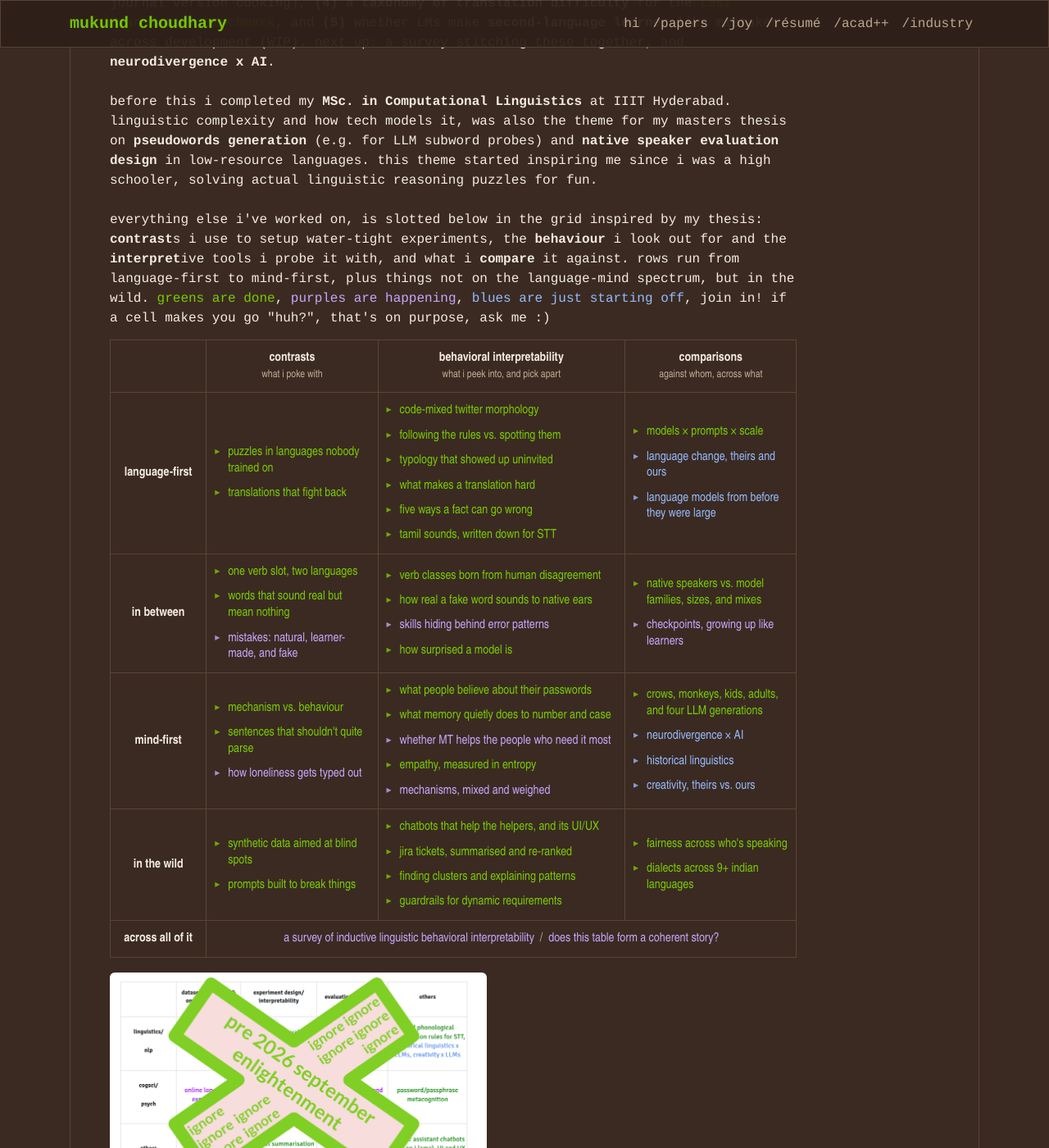
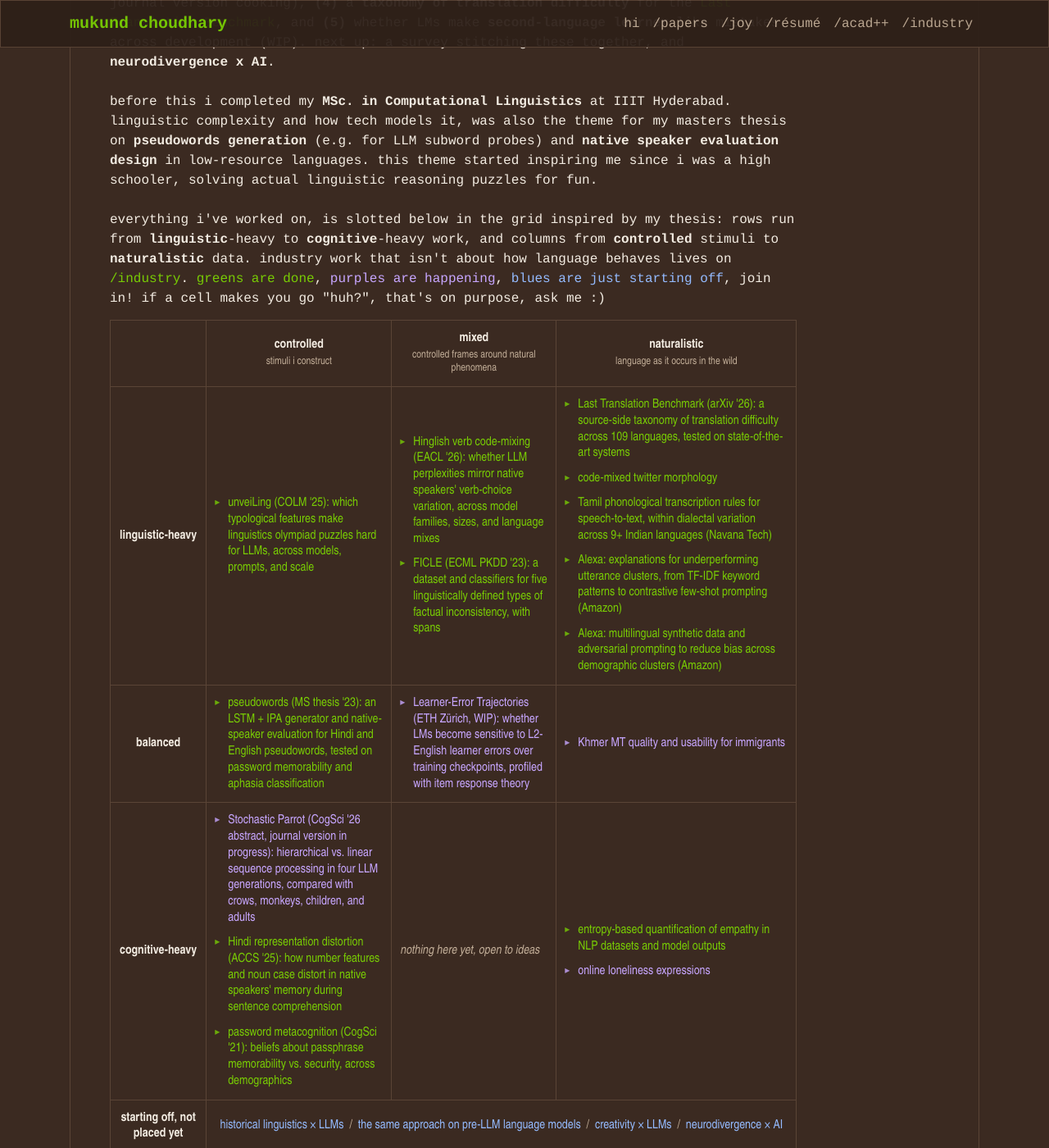
Before and after one commit to mukundc2k/mukundc2k.github.io, a Jekyll site: the page built from index.html, in a window 1280 px wide and 1400 px high, scrolled down 449 px. Shown: the whole window at 82% size. Built offline with Jekyll 4.4.1, drawn with Linux system fonts in a browser that asks for light colours; a style sheet for code colours, icons or effects is not loaded; some of the changed text lies outside the part shown.

Commit message:
redoing grid

```diff
--- a/_data/profile.yml
+++ b/_data/profile.yml
@@ -23,46 +23,44 @@ short_bio: >-
   <b>(5)</b> whether LMs make <b>second-language learner</b>-like mistakes across development (WIP).
   next up: a survey stitching these together, and <b>neurodivergence x AI</b>.<br><br>
   before this i completed my <b>MSc. in Computational Linguistics</b> at IIIT Hyderabad. linguistic complexity and how tech models it, was also the theme for my masters thesis on <b>pseudowords generation</b> (e.g. for LLM subword probes) and <b>native speaker evaluation design</b> in low-resource languages. this theme started inspiring me since i was a high schooler, solving actual linguistic reasoning puzzles for fun.<br><br>
-  everything else i've worked on, is slotted below in the grid inspired by my thesis: <b>contrast</b>s i use to setup water-tight experiments, the <b>behaviour</b> i look out for and the <b>interpret</b>ive tools i probe it with, and what i <b>compare</b> it against. rows run from language-first to mind-first, plus things not on the language-mind spectrum, but in the wild.
+  everything i've worked on, is slotted below in the grid inspired by my thesis: rows run from <b>linguistic</b>-heavy to <b>cognitive</b>-heavy work, and columns from <b>controlled</b> stimuli to <b>naturalistic</b> data. industry work that isn't about how language behaves lives on <a href="/experience">/industry</a>.
   <span class="st-done">greens are done</span>, <span class="st-doing">purples are happening</span>, <span class="st-next">blues are just starting off</span>, join in! if a cell makes you go "huh?", that's on purpose, ask me :)
   <div class="ilbi-wrap">
   <table class="ilbi-map">
   <thead>
   <tr>
   <th></th>
-  <th>contrasts<small>what i poke with</small></th>
-  <th>behavioral interpretability<small>what i peek into, and pick apart</small></th>
-  <th>comparisons<small>against whom, across what</small></th>
+  <th>controlled<small>stimuli i construct</small></th>
+  <th>mixed<small>controlled frames around natural phenomena</small></th>
+  <th>naturalistic<small>language as it occurs in the wild</small></th>
   </tr>
   </thead>
   <tbody>
   <tr>
-  <th>language-first</th>
-  <td><span class="st-done">puzzles in languages nobody trained on</span><span class="st-done">translations that fight back</span></td>
-  <td><span class="st-done">code-mixed twitter morphology</span><span class="st-done">following the rules vs. spotting them</span><span class="st-done">typology that showed up uninvited</span><span class="st-done">what makes a translation hard</span><span class="st-done">five ways a fact can go wrong</span><span class="st-done">tamil sounds, written down for STT</span></td>
-  <td><span class="st-done">models × prompts × scale</span><span class="st-next">language change, theirs and ours</span><span class="st-next">language models from before they were large</span></td>
+  <th>linguistic-heavy</th>
+  <td><span class="st-done">unveiLing (COLM '25): which typological features make linguistics olympiad puzzles hard for LLMs, across models, prompts, and scale</span></td>
+  <td><span class="st-done">Hinglish verb code-mixing (EACL '26): whether LLM perplexities mirror native speakers' verb-choice variation, across model families, sizes, and language mixes</span><span class="st-done">FICLE (ECML PKDD '23): a dataset and classifiers for five linguistically defined types of factual inconsistency, with spans</span></td>
+  <td><span class="st-done">Last Translation Benchmark (arXiv '26): a source-side taxonomy of translation difficulty across 109 languages, tested on state-of-the-art systems</span><span class="st-done">code-mixed twitter morphology</span><span class="st-done">Tamil phonological transcription rules for speech-to-text, within dialectal variation across 9+ Indian languages (Navana Tech)</span><span class="st-done">Alexa: explanations for underperforming utterance clusters, from TF-IDF keyword patterns to contrastive few-shot prompting (Amazon)</span><span class="st-done">Alexa: multilingual synthetic data and adversarial prompting to reduce bias across demographic clusters (Amazon)</span></td>
   </tr>
   <tr>
-  <th>in between</th>
-  <td><span class="st-done">one verb slot, two languages</span><span class="st-done">words that sound real but mean nothing</span><span class="st-doing">mistakes: natural, learner-made, and fake</span></td>
-  <td><span class="st-done">verb classes born from human disagreement</span><span class="st-done">how real a fake word sounds to native ears</span><span class="st-doing">skills hiding behind error patterns</span><span class="st-done">how surprised a model is</span></td>
-  <td><span class="st-done">native speakers vs. model families, sizes, and mixes</span><span class="st-doing">checkpoints, growing up like learners</span></td>
+  <th>balanced</th>
+  <td><span class="st-done">pseudowords (MS thesis '23): an LSTM + IPA generator and native-speaker evaluation for Hindi and English pseudowords, tested on password memorability and aphasia classification</span></td>
+  <td><span class="st-doing">Learner-Error Trajectories (ETH Zürich, WIP): whether LMs become sensitive to L2-English learner errors over training checkpoints, profiled with item response theory</span></td>
+  <td><span class="st-doing">Khmer MT quality and usability for immigrants</span></td>
   </tr>
   <tr>
-  <th>mind-first</th>
-  <td><span class="st-done">mechanism vs. behaviour</span><span class="st-done">sentences that shouldn't quite parse</span><span class="st-doing">how loneliness gets typed out</span></td>
-  <td><span class="st-done">what people believe about their passwords</span><span class="st-done">what memory quietly does to number and case</span><span class="st-doing">whether MT helps the people who need it most</span><span class="st-done">empathy, measured in entropy</span><span class="st-doing">mechanisms, mixed and weighed</span></td>
-  <td><span class="st-done">crows, monkeys, kids, adults, and four LLM generations</span><span class="st-next">neurodivergence × AI</span><span class="st-next">historical linguistics</span><span class="st-next">creativity, theirs vs. ours</span></td>
+  <th>cognitive-heavy</th>
+  <td><span class="st-doing">Stochastic Parrot (CogSci '26 abstract, journal version in progress): hierarchical vs. linear sequence processing in four LLM generations, compared with crows, monkeys, children, and adults</span><span class="st-done">Hindi representation distortion (ACCS '25): how number features and noun case distort in native speakers' memory during sentence comprehension</span><span class="st-done">password metacognition (CogSci '21): beliefs about passphrase memorability vs. security, across demographics</span></td>
+  <td><span class="ilbi-open">nothing here yet, open to ideas</span></td>
+  <td><span class="st-done">entropy-based quantification of empathy in NLP datasets and model outputs</span><span class="st-doing">online loneliness expressions</span></td>
   </tr>
-  <tr>
-  <th>in the wild</th>
-  <td><span class="st-done">synthetic data aimed at blind spots</span><span class="st-done">prompts built to break things</span></td>
-  <td><span class="st-done">chatbots that help the helpers, and its UI/UX</span><span class="st-done">jira tickets, summarised and re-ranked</span><span class="st-done">finding clusters and explaining patterns</span><span class="st-done">guardrails for dynamic requirements</span></td>
-  <td><span class="st-done">fairness across who's speaking</span><span class="st-done">dialects across 9+ indian languages</span></td>
+  <tr class="ilbi-across">
+  <th>starting off, not placed yet</th>
+  <td colspan="3"><span class="st-next">historical linguistics × LLMs</span><span class="st-next">the same approach on pre-LLM language models</span><span class="st-next">creativity × LLMs</span><span class="st-next">neurodivergence × AI</span></td>
   </tr>
   <tr class="ilbi-across">
   <th>across all of it</th>
-  <td colspan="3"><span class="st-doing">a survey of inductive linguistic behavioral interpretability</span><span class="st-doing">does this table form a coherent story?</span></td>
+  <td colspan="3"><span class="st-doing">a survey of inductive linguistic behavioral interpretability</span><span class="st-doing">convergence tests: do the same effects recur across projects?</span></td>
   </tr>
   </tbody>
   </table>
--- a/assets/css/global.css
+++ b/assets/css/global.css
@@ -150,10 +150,13 @@ strong {
     width: 14%;
 }
 
-/* behavioral interpretability holds the most, so it gets the widest column;
-   contrasts and comparisons split the rest */
+/* controlled 27%, mixed 24%; naturalistic holds the most and takes the rest (35%) */
+.ilbi-map thead th:nth-child(2) {
+    width: 27%;
+}
+
 .ilbi-map thead th:nth-child(3) {
-    width: 36%;
+    width: 24%;
 }
 
 /* row labels stay put while the table scrolls sideways on phones */
@@ -198,7 +201,18 @@ strong {
     margin-top: 0.7em;
 }
 
-/* the "across all of it" row stays one centred line, items split by a slash */
+/* an empty cell's placeholder: muted, no marker */
+.ilbi-map td .ilbi-open {
+    padding-left: 0;
+    color: var(--map-sub);
+    font-style: italic;
+}
+
+.ilbi-map td .ilbi-open::before {
+    content: none;
+}
+
+/* the bottom rows ("starting off", "across all of it") stay one centred line, items split by a slash */
 .ilbi-map .ilbi-across td {
     text-align: center;
 }
```
